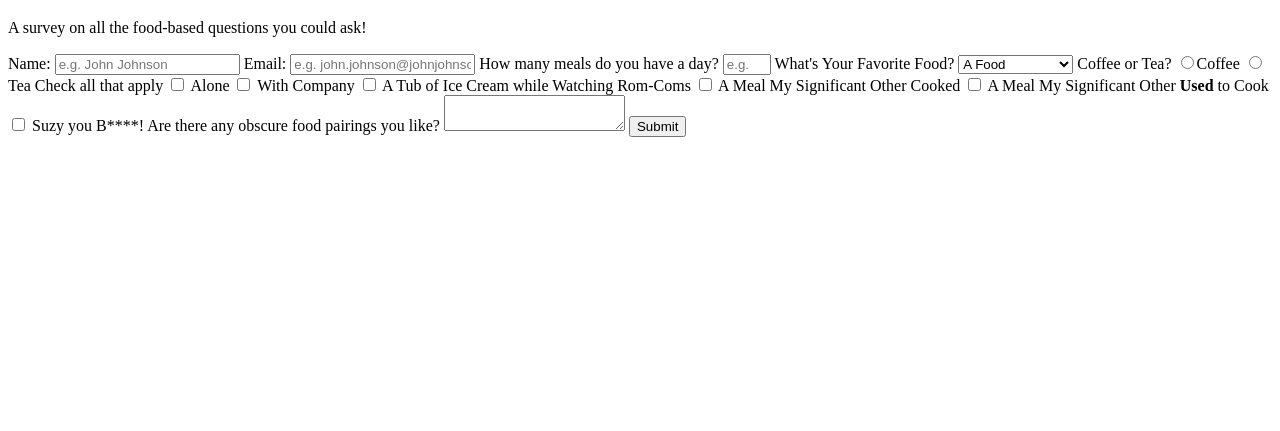
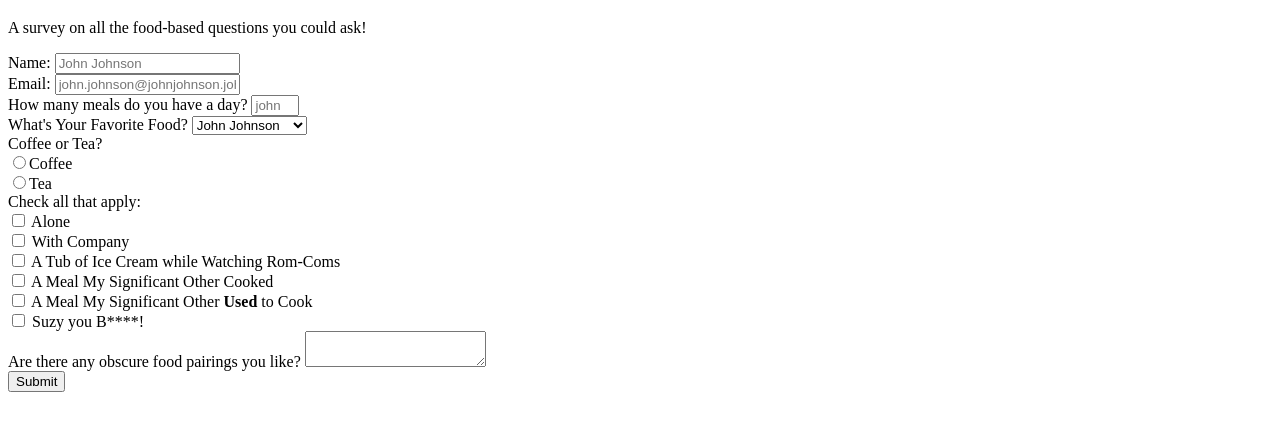
Before and after one commit to thegouge/survey-form, a plain HTML site: page index.html in a window 1280 px wide. Shown: the part 61-492 px from the top of the page. Drawn offline with Linux system fonts and the light colour scheme.

Commit message:
Made the form look somewhat Paletable

```diff
--- a/index.html
+++ b/index.html
@@ -17,18 +17,24 @@
 
     <form action="" id="survey-form">
         <label id="name-label" for="name">Name:</label>
-        <input type="text" id="name" placeholder="e.g. John Johnson" required>
+        <input type="text" id="name" placeholder="John Johnson" required>
+
+        <br>
 
         <label for="email" id="email-label">Email:</label>
-        <input type="email" id="email" placeholder="e.g. john.johnson@johnjohnson.john" required>
+        <input type="email" id="email" placeholder="john.johnson@johnjohnson.john" required>
+
+        <br>
 
         <label for="number" id="number-label">How many meals do you have a day?</label>
-        <input id="number" type="number" min="0" max="7" placeholder="e.g. johnson5">
+        <input id="number" type="number" min="0" max="7" placeholder="johnson5">
+
+        <br>
 
         <label for="dropdown">What's Your Favorite Food?</label>
         <select name="favorite" id="dropdown">
-            <option value="food" selected>A Food</option>
-            <option value="john">John</option>
+            <option value="john" selected>John Johnson</option>
+            <option value="food">A Food</option>
             <option value="pizza">Pizza</option>
             <option value="cookies">Cookies</option>
             <option value="broccoli">Broccoli</option>
@@ -39,37 +45,53 @@
             <option value="dunno">I dunno, Sushi?</option>
         </select>
 
+        <br>
+
         <label for="coffe-tea">Coffee or Tea?</label>
+        <br>
         <label for="coffee">
             <input type="radio" name="coffe-tea" id="coffee" value="0">Coffee
         </label>
+        <br>
         <label for="tea">
             <input type="radio" name="coffe-tea" id="tea" value="0">Tea
         </label>
 
-        <label for="eat">Check all that apply</label>
+        <br>
+
+        <label for="eat">Check all that apply:</label>
+        <br>
         <label for="alone">
             <input type="checkbox" name="eat" id="alone" value="alone"> Alone
         </label>
+        <br>
         <label for="company">
             <input type="checkbox" name="eat" id="company" value="company"> With Company
         </label>
+        <br>
         <label for="sad">
             <input type="checkbox" name="eat" id="sad" value="sad"> A Tub of Ice Cream while Watching Rom-Coms
         </label>
+        <br>
         <label for="love">
             <input type="checkbox" name="eat" id="love" value="love"> A Meal My Significant Other Cooked
         </label>
+        <br>
         <label for="ex">
             <input type="checkbox" name="eat" id="ex" value="ex"> A Meal My Significant Other
             <strong>Used</strong> to Cook
         </label>
+        <br>
         <label for="suzy">
             <input type="checkbox" name="eat" id="suzy" value="suzy"> Suzy you B****!
         </label>
 
+        <br>
+
         <label for="other">Are there any obscure food pairings you like?</label>
         <textarea name="alt-food" id="other" placeholder=""></textarea>
+
+        <br>
 
         <input type="submit" id="submit">
     </form>
```
